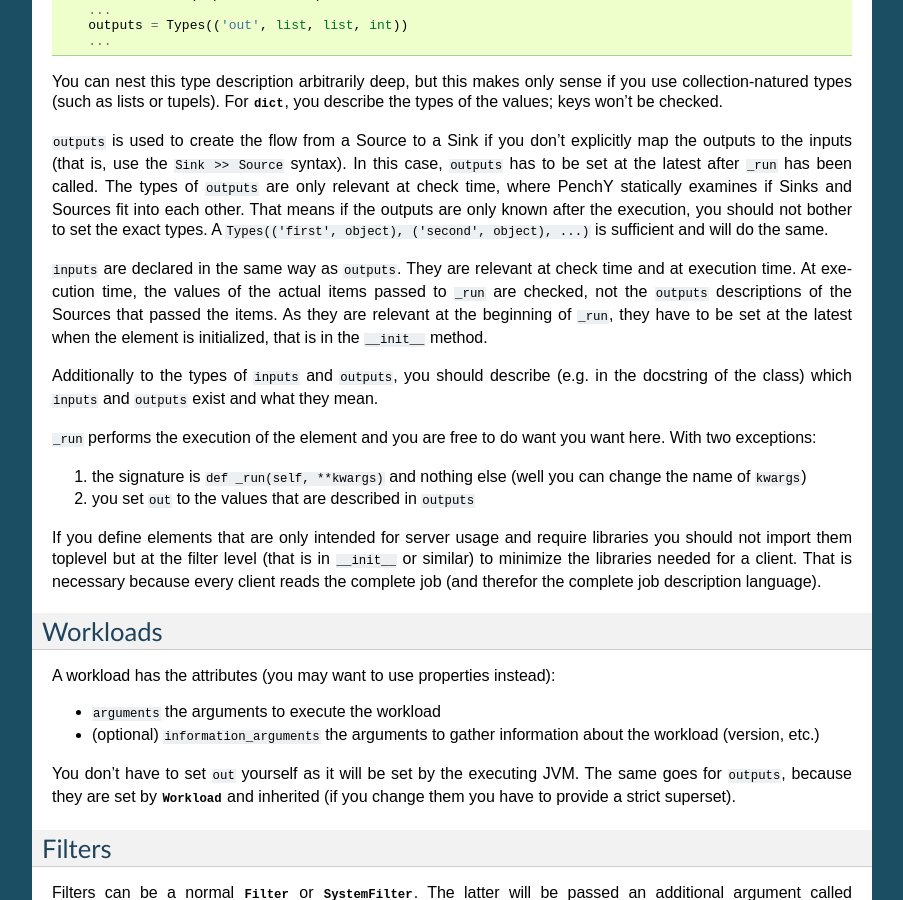
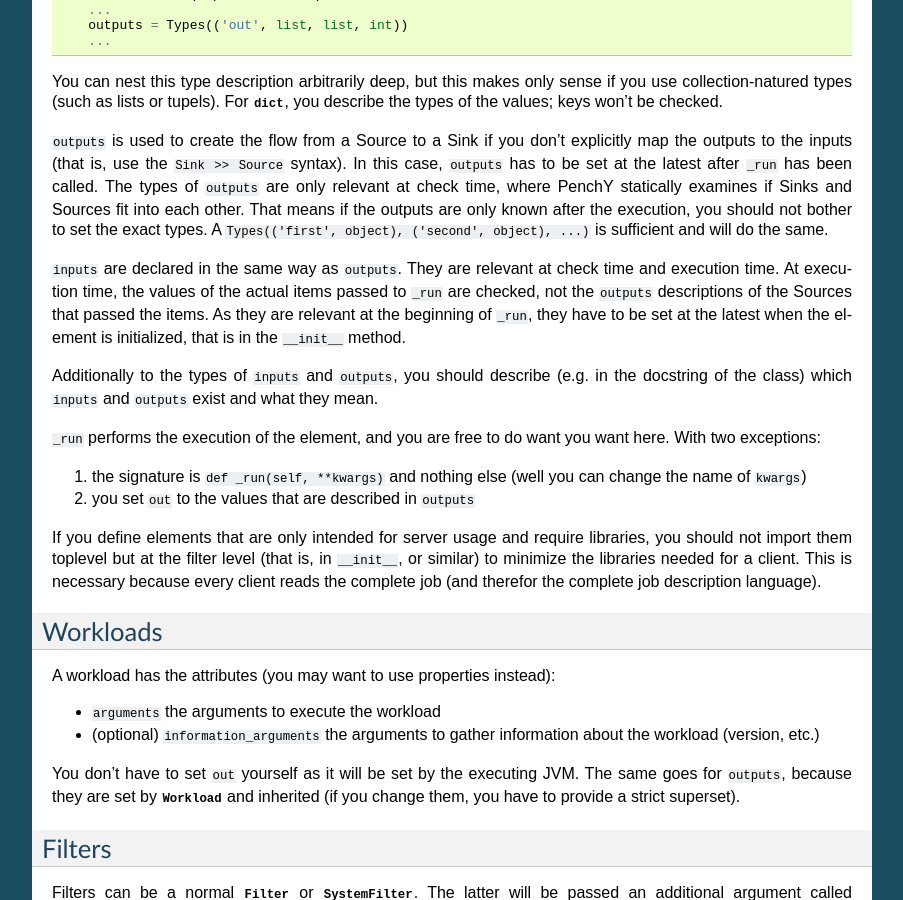
Before and after one commit to fhirschmann/penchy, a Sphinx documentation site: the page built from docs/extending.rst, in a window 1280 px wide and 900 px high, scrolled down 611 px. Shown: the whole window, without its empty margins (198-1101 px from the left). Built offline with Sphinx 7.4.7, drawn with Linux system fonts in a browser that asks for light colours; formulas are drawn with MathJax 3.

Commit message:
docs.extending: added commas

```diff
--- a/docs/extending.rst
+++ b/docs/extending.rst
@@ -55,7 +55,7 @@ A ``Types(('first', object), ('second', object), ...)`` is sufficient and will
 do the same.
 
 ``inputs`` are declared in the same way as ``outputs``.
-They are relevant at check time and at execution time.
+They are relevant at check time and execution time.
 At execution time, the values of the actual items passed to ``_run`` are checked,
 not the ``outputs`` descriptions of the Sources that passed the items.
 As they are relevant at the beginning of ``_run``, they have to be set at the latest
@@ -65,7 +65,7 @@ Additionally to the types of ``inputs`` and ``outputs``, you should describe
 (e.g. in the docstring of the class) which ``inputs`` and ``outputs`` exist and
 what they mean.
 
-``_run`` performs the execution of the element and you are free to do want you
+``_run`` performs the execution of the element, and you are free to do want you
 want here.
 With two exceptions:
 
@@ -75,9 +75,9 @@ With two exceptions:
 
 
 If you define elements that are only intended for server usage and require
-libraries you should not import them toplevel but at the filter level (that is
-in ``__init__`` or similar) to minimize the libraries needed for a client.
-That is necessary because every client reads the complete job (and therefor the
+libraries, you should not import them toplevel but at the filter level (that is,
+in ``__init__``, or similar) to minimize the libraries needed for a client.
+This is necessary because every client reads the complete job (and therefor the
 complete job description language).
 
 Workloads
@@ -91,7 +91,7 @@ A workload has the attributes (you may want to use properties instead):
 
 You don't have to set ``out`` yourself as it will be set by the executing JVM.
 The same goes for ``outputs``, because they are set by
-:class:`~penchy.jobs.elements.Workload` and inherited (if you change them you
+:class:`~penchy.jobs.elements.Workload` and inherited (if you change them, you
 have to provide a strict superset).
 
 Filters
```
